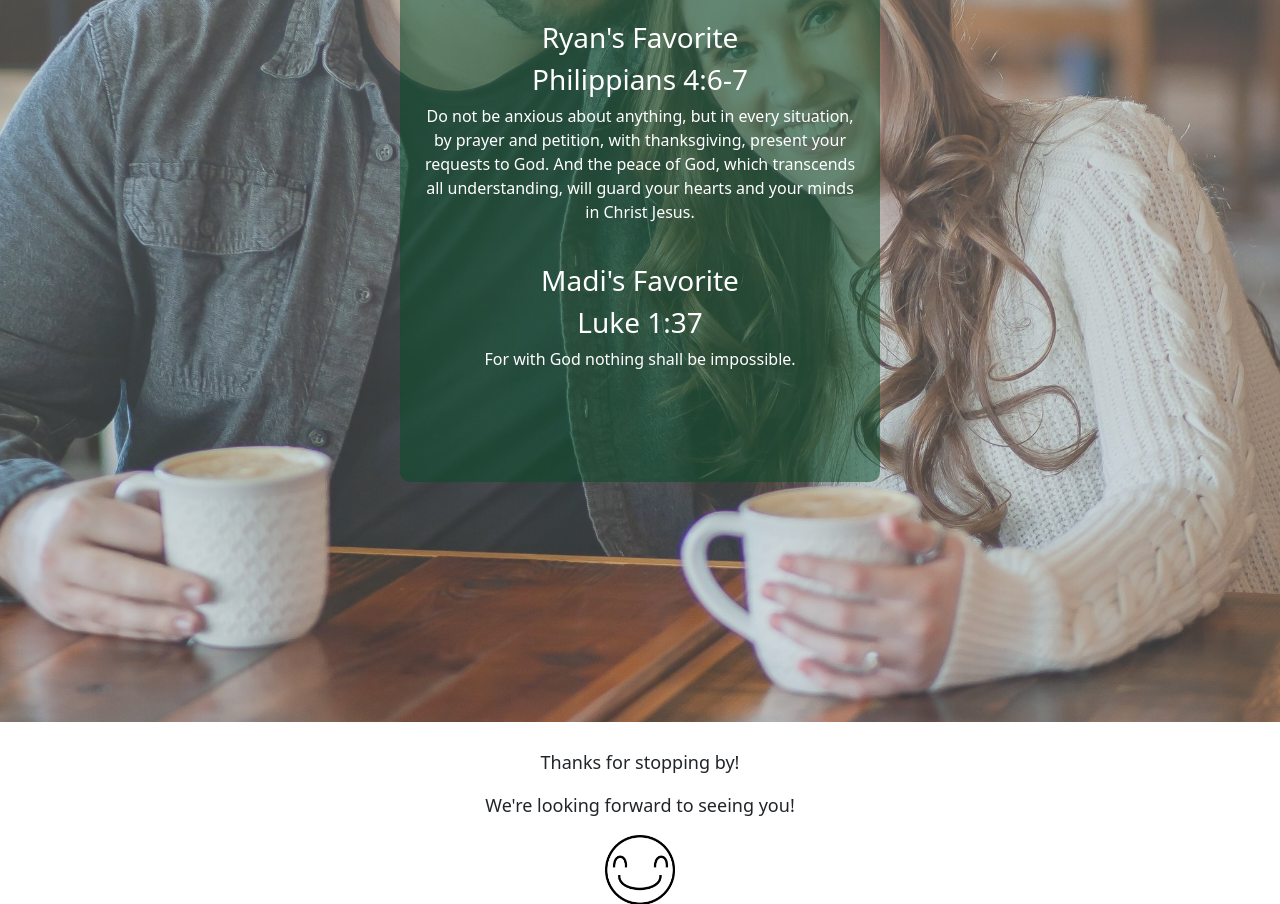
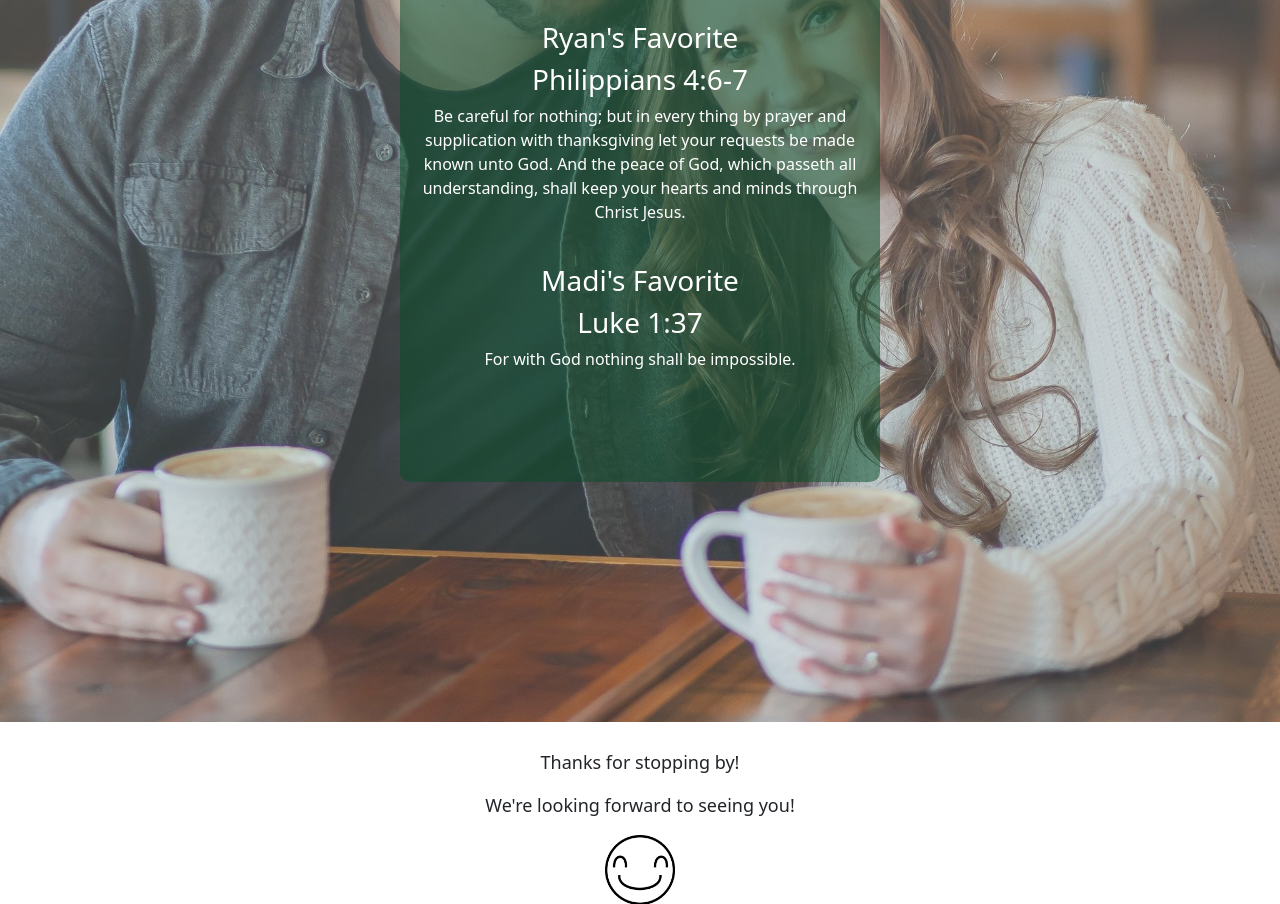
Before and after one commit to tjrankin572/Ryan-Madi-Wedding, a Gatsby site: page / in a window 1280 px wide. Shown: the part 4478-5382 px from the top of the page. Built offline with nearby package versions, Linux system fonts and the light colour scheme; Gatsby itself is replaced by a stand-in of ours.

Commit message:
Pleasing them Baptist

```diff
--- a/src/pages/index.js
+++ b/src/pages/index.js
@@ -104,9 +104,9 @@ const MissionPartner2 = () => (
         <br></br>
         <h3>Ryan's Favorite</h3>
         <h3>Philippians 4:6-7</h3>
-        <p>Do not be anxious about anything, but in every situation, by prayer and petition, with thanksgiving,
-          present your requests to God. And the peace of God, which transcends all understanding,
-          will guard your hearts and your minds in Christ Jesus.</p>
+        <p>Be careful for nothing; but in every thing by prayer and supplication with thanksgiving
+          let your requests be made known unto God. And the peace of God, which passeth all understanding,
+          shall keep your hearts and minds through Christ Jesus.</p>
         <br></br>
         <h3>Madi's Favorite</h3>
         <h3>Luke 1:37</h3>
```
